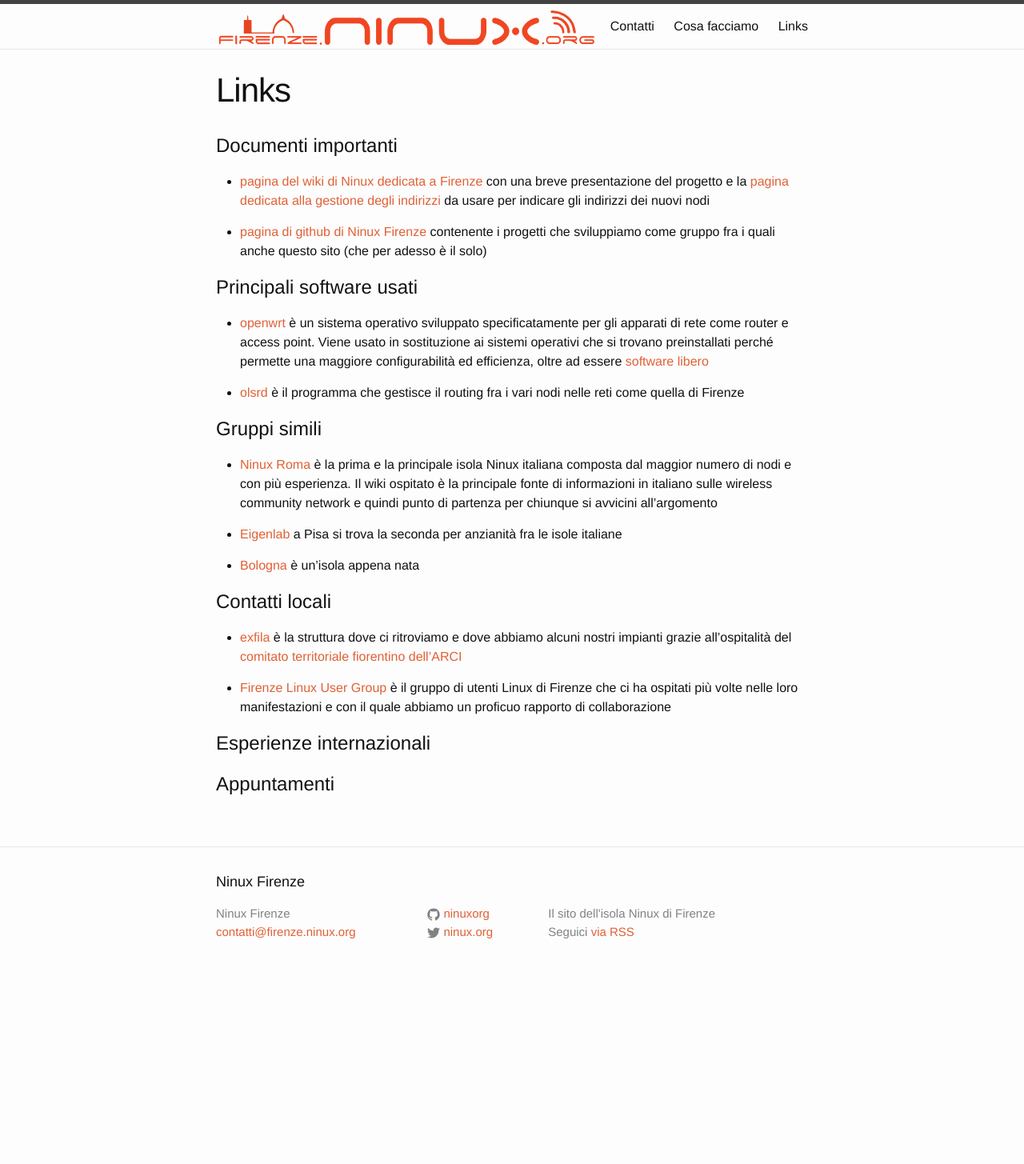
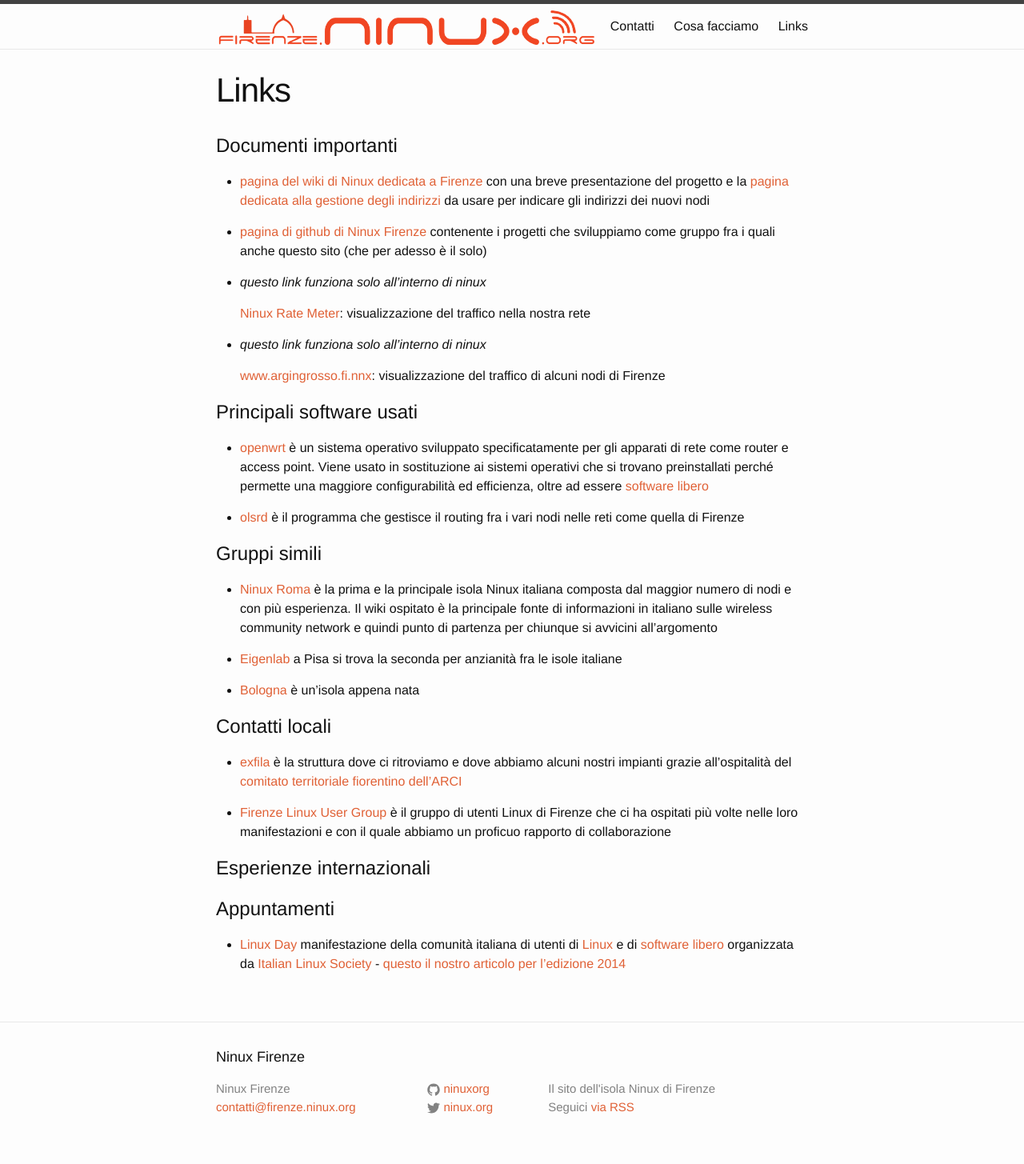
Before and after one commit to ninux-fi/firenze.ninux.org___old, a Jekyll site: the page built from links.md, in a window 1280 px wide. Shown: the whole page at 80% size. Built offline with Jekyll 4.4.1, drawn with Linux system fonts in a browser that asks for light colours; comment, search, counter and statistics services are not loaded; before the commit the page ends 1236 px from its top, so only the background shows below that.

Commit message:
Aggiunti nei link il linux day 2014, il sito di Salvatore e il mio di misurazione

```diff
--- a/links.md
+++ b/links.md
@@ -17,6 +17,16 @@
 - [pagina di github di Ninux Firenze](https://github.com/ninux-fi/)
   contenente i progetti che sviluppiamo come gruppo fra i quali anche
   questo sito (che per adesso è il solo)
+
+- *questo link funziona solo all'interno di ninux*
+
+  [Ninux Rate Meter](http://10.150.28.11): visualizzazione del traffico
+  nella nostra rete
+
+- *questo link funziona solo all'interno di ninux*
+
+  [www.argingrosso.fi.nnx](http://10.150.8.1/): visualizzazione del
+  traffico di alcuni nodi di Firenze
 
 # Principali software usati
 
@@ -57,3 +67,9 @@
 # Esperienze internazionali
 
 # Appuntamenti
+
+- [Linux Day](http://www.linuxday.it) manifestazione della comunità
+  italiana di utenti di [Linux](http://www.linux.com) e di
+  [software libero](http://www.fsf.org) organizzata da
+  [Italian Linux Society](http://www.ils.org) -
+  [questo il nostro articolo per l'edizione 2014](http://firenze.ninux.org/eventi/2014/10/18/LinuxDay2014/)
```
